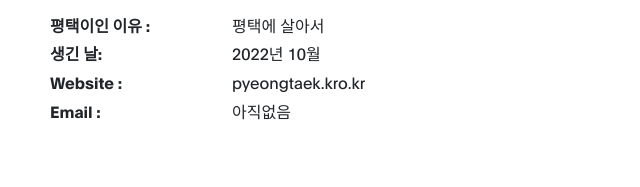
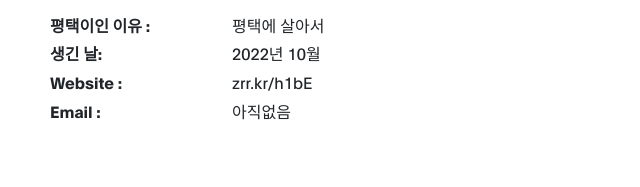
Before and after one commit to 1020NEVERMIND/1020NEVERMIND.github.io, a plain HTML site: page index.html in a window 1280 px wide. Shown: the part 613-800 px from the top of the page, 35-675 px from the left. Drawn offline with Linux system fonts and the light colour scheme.

Commit message:
Update index.html

```diff
--- a/index.html
+++ b/index.html
@@ -82,7 +82,7 @@ https://www.tooplate.com/view/2120-ben-resume
 
                             <h1 class="hero-title">👍 평택이는 여러명이 함께하는 디스코드 서버입니다!</h1>
 
-                            <a href="https://pyeongtaek.kro.kr">들어가기❤️❤️</a>
+                            <a href="https://zrr.kr/h1bE">들어가기❤️❤️</a>
                             </a>
 
                         </div>
@@ -109,7 +109,7 @@ https://www.tooplate.com/view/2120-ben-resume
 
                         <li><strong>생긴 날:</strong> 2022년 10월 </li>
 
-                        <li><strong>Website :</strong> pyeongtaek.kro.kr</li>
+                        <li><strong>Website :</strong> zrr.kr/h1bE</li>
 
                         <li><strong>Email :</strong> 아직없음</li>
                     </ul>
```
